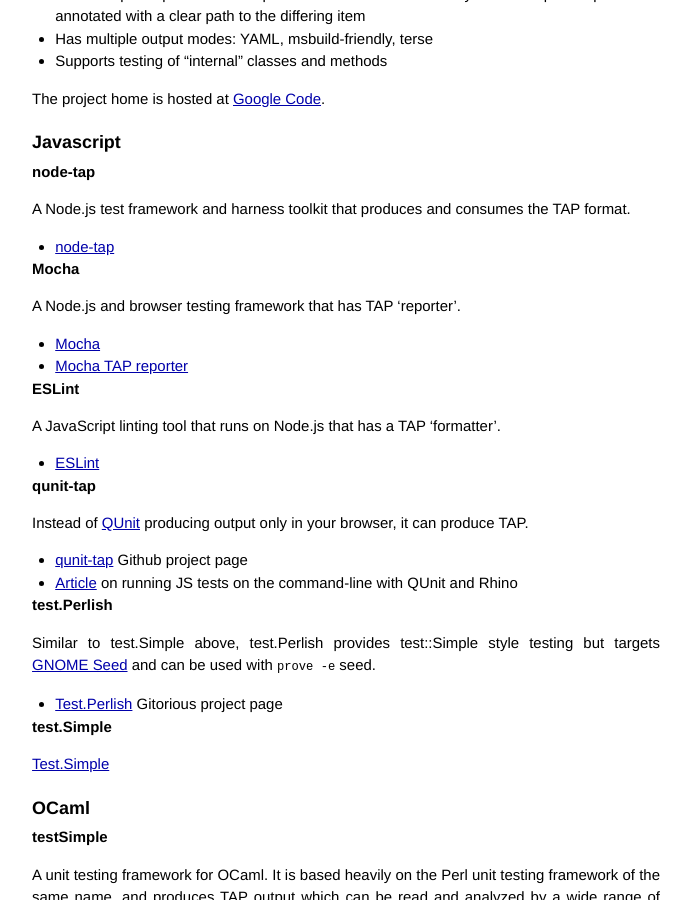
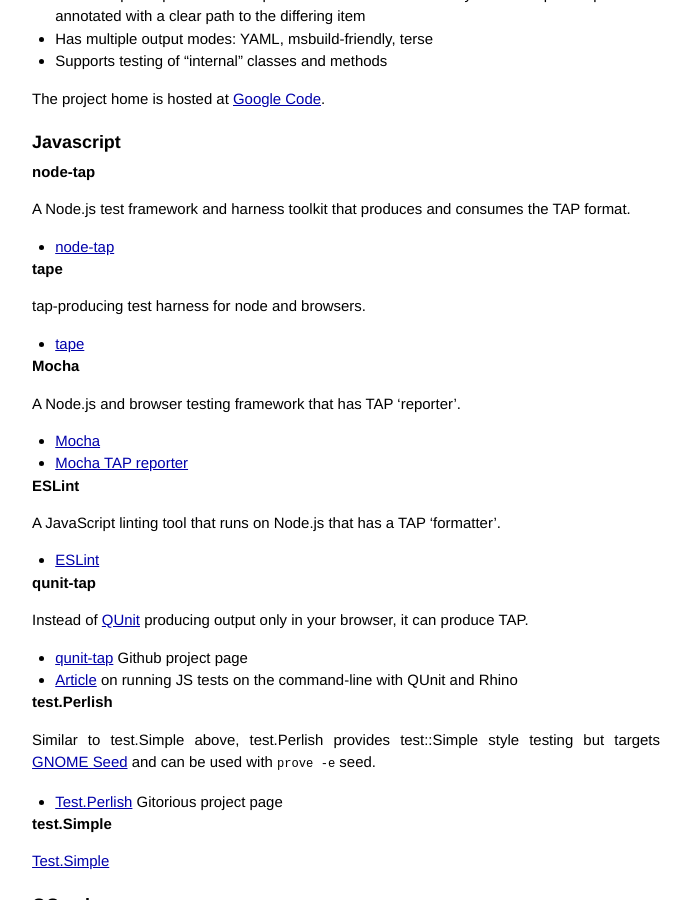
Before and after one commit to TestAnything/testanything.github.io, a Jekyll site: the page built from producers.md, in a window 1280 px wide and 900 px high, scrolled down 2264 px. Shown: the whole window, without its empty margins (294-985 px from the left). Built offline with Jekyll 4.4.1, drawn with Linux system fonts in a browser that asks for light colours; Markdown is read by kramdown in place of the engine named in the settings.

Commit message:
Adding in tape module JavaScript TAP producer

```diff
--- a/producers.md
+++ b/producers.md
@@ -101,6 +101,11 @@
 A Node.js test framework and harness toolkit that produces and consumes the TAP format.
 
 -    [node-tap](https://github.com/isaacs/node-tap)
+
+### tape
+tap-producing test harness for node and browsers.
+
+-    [tape](https://github.com/substack/tape)
 
 ### Mocha
 A Node.js and browser testing framework that has TAP 'reporter'.
```
